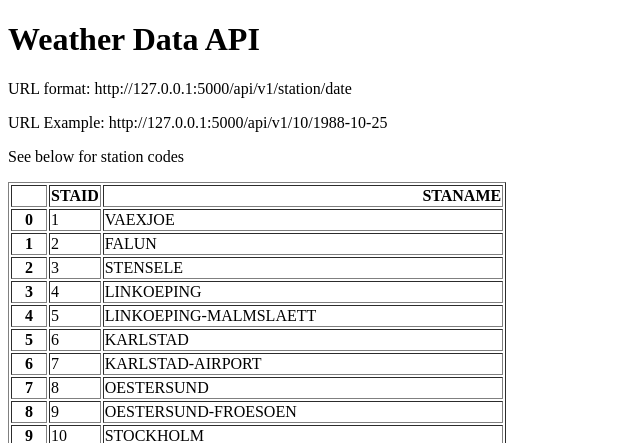
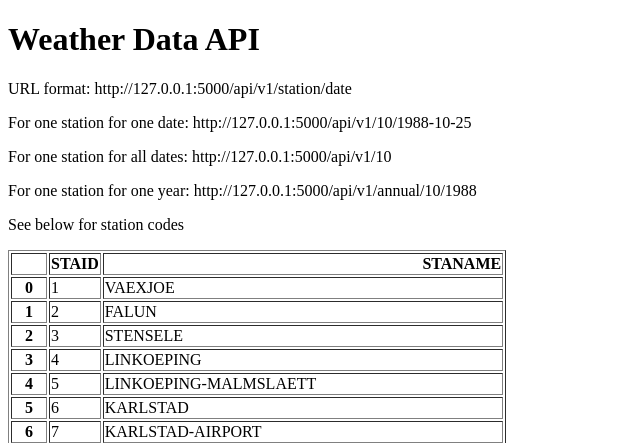
Before and after one commit to tgateley/Weather-API, a Flask app: page / in a window 1280 px wide. Shown: the top 443 px of the page, without its empty margins (0-640 px from the left). Run offline with Flask 3, Linux system fonts and the light colour scheme.

Commit message:
Day 31: add URL for yearly data at one station and URL endpoint for all data at one station

```diff
--- a/main.py
+++ b/main.py
@@ -5,6 +5,7 @@ app = Flask(__name__)
 
 stations = pd.read_csv("data_small/stations.txt", skiprows=17)
 stations = stations[["STAID", "STANAME                                 "]]
+
 
 @app.route("/")
 def home():
@@ -21,5 +22,22 @@ def about(station, date):
             "temperature": temperature}
 
 
+@app.route("/api/v1/<station>")
+def all_data(station):
+    filename = "data_small/TG_STAID" + str(station).zfill(6) + ".txt"
+    df = pd.read_csv(filename, skiprows=20, parse_dates=['    DATE'])
+    result = df.to_dict(orient="records")
+    return result
+
+
+@app.route("/api/v1/annual/<station>/<year>")
+def all_year(station, year):
+    filename = "data_small/TG_STAID" + str(station).zfill(6) + ".txt"
+    df = pd.read_csv(filename, skiprows=20)
+    df['    DATE'] = df['    DATE'].astype(str)
+    result = df[df['    DATE'].str.startswith(str(year))].to_dict(orient="records")
+    return result
+
+
 if __name__ == "__main__":
     app.run(debug=True)
--- a/templates/home.html
+++ b/templates/home.html
@@ -7,7 +7,9 @@
 <body>
 <h1> Weather Data API</h1>
 <p>URL format: http://127.0.0.1:5000/api/v1/station/date </p>
-<p>URL Example: http://127.0.0.1:5000/api/v1/10/1988-10-25</p>
+<p>For one station for one date: http://127.0.0.1:5000/api/v1/10/1988-10-25</p>
+<p>For one station for all dates: http://127.0.0.1:5000/api/v1/10</p>
+<p>For one station for one year: http://127.0.0.1:5000/api/v1/annual/10/1988</p>
 <p>See below for station codes</p>
 <p>{{data|safe}}</p>
 </body>
```
